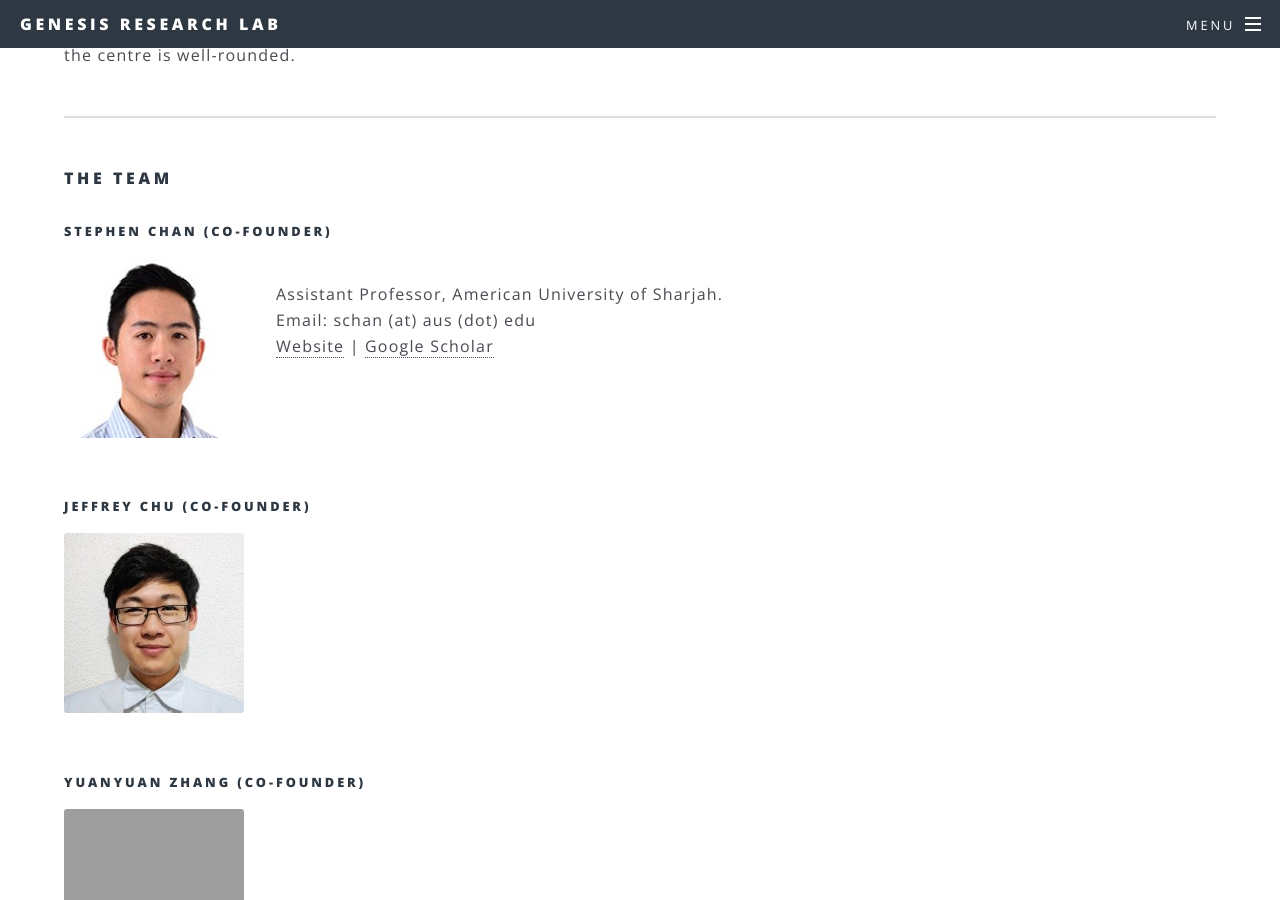
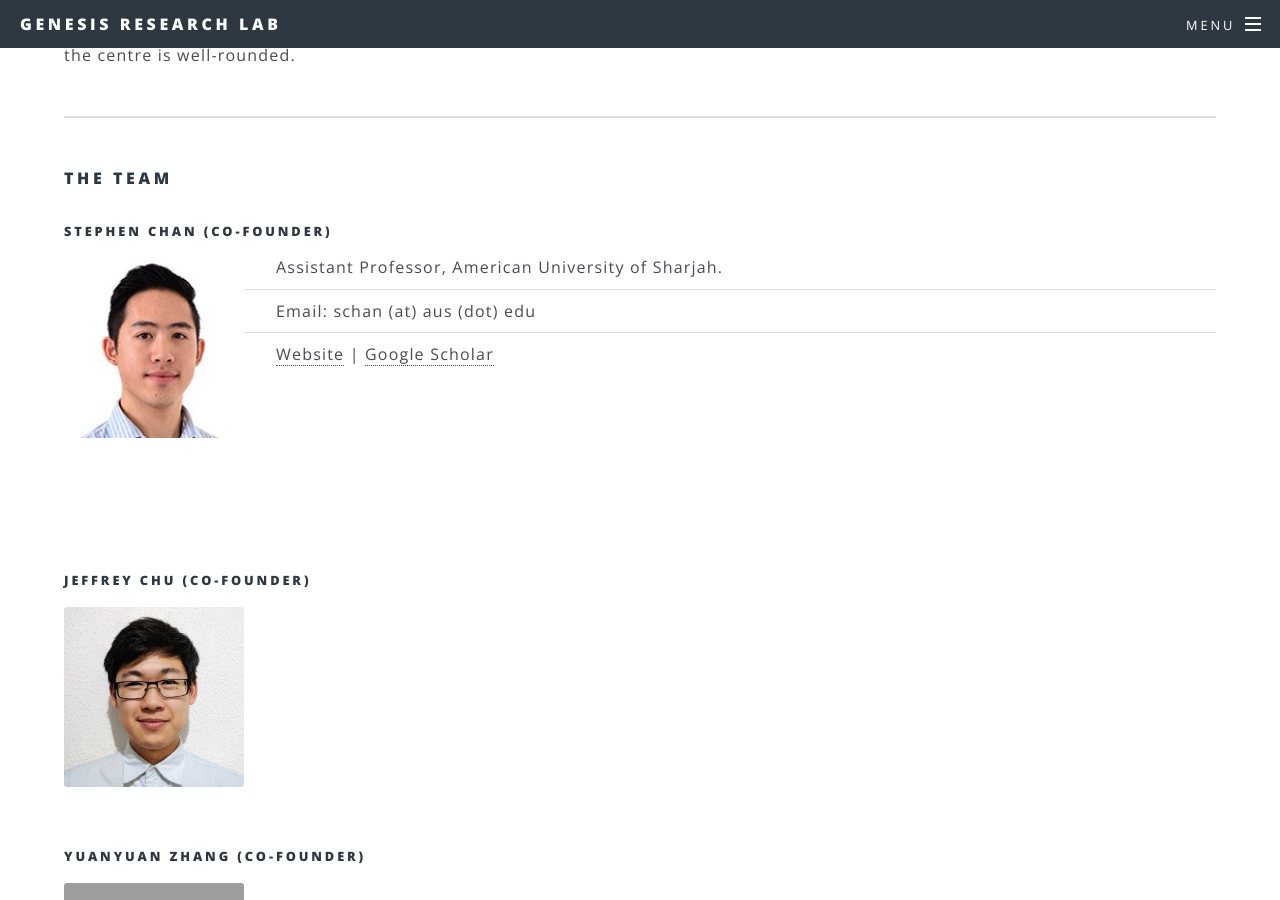
Before and after one commit to genesis-research-lab/genesis-research-lab.github.io, a Jekyll site: the page built from about.html, in a window 1280 px wide and 900 px high, scrolled down 475 px. Built offline with Jekyll 4.4.1, drawn with Linux system fonts in a browser that asks for light colours; grey boxes are pictures that could not be loaded.

Commit message:
update about.html

```diff
--- a/about.html
+++ b/about.html
@@ -12,10 +12,12 @@
 				</header>
 				<p><h5>Stephen Chan (Co-Founder)</h5>
 				<span class="image left"><img src="images/stephen_chan.jpg" alt="" style="width:180px;height:180px;" /></span>
-				<br>Assistant Professor, American University of Sharjah.
-				<br>Email: schan (at) aus (dot) edu
-				<br><a href="https://www.aus.edu/faculty/dr-stephen-chan">Website</a> |
-				<a href="https://scholar.google.co.uk/citations?user=UThLtccAAAAJ&hl=en">Google Scholar</a>
+				<ul class="alt">
+							<li>Assistant Professor, American University of Sharjah.</li>
+							<li>Email: schan (at) aus (dot) edu</li>
+							<li><a href="https://www.aus.edu/faculty/dr-stephen-chan">Website</a> |
+				<a href="https://scholar.google.co.uk/citations?user=UThLtccAAAAJ&hl=en">Google Scholar</a></li>
+						</ul>
 				<br>
 				<br>
 				<br>
```
